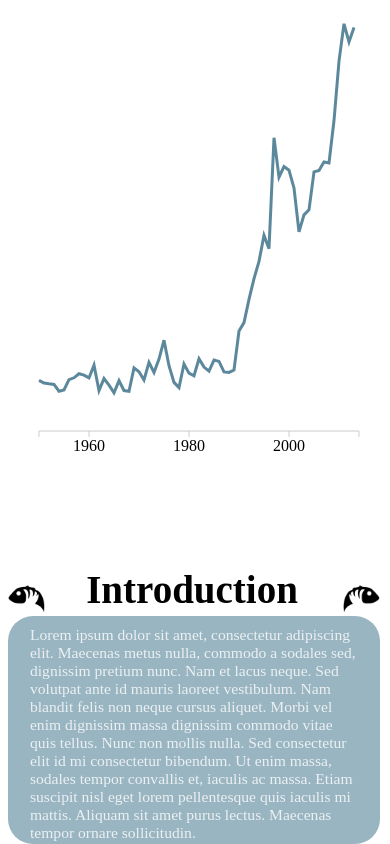
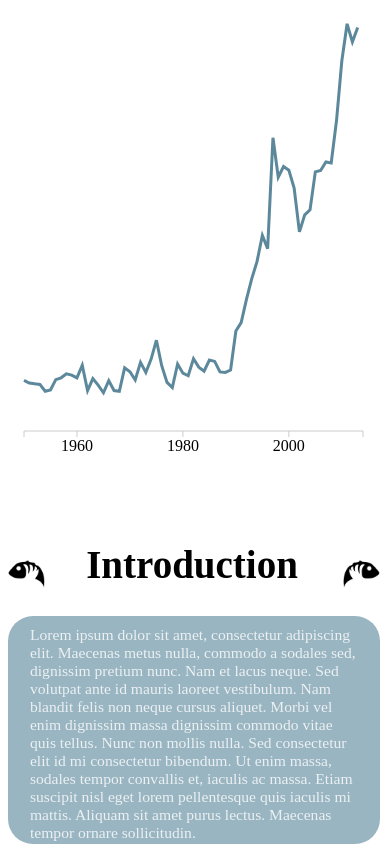
Before and after one commit to jowang0319/shark_track, a plain HTML site: page intro.html in a window 390 px wide. Drawn offline with nearby package versions, Linux system fonts and the light colour scheme; a web font is replaced by a local one.

Commit message:
iphone modify

```diff
--- a/style/style-main.css
+++ b/style/style-main.css
@@ -64,17 +64,18 @@
 
 
     #graph {
-          width: 100%;
+          width: 105%;
           height: 58vh;
           position: absolute;
           margin-top: -8%;
-          margin-left: -1%;
+          margin-left: -5%;
+          margin-right: -3%;
         }
 
     .arrow-left{
 		float:left;
 		width: 10%;
-		height:6vh;
+		height:9vh;
 		/*margin-left: 2%;*/
 		margin-top: 7%;
 		margin-bottom: 1%;
@@ -115,6 +116,7 @@
   		bottom:0px;
   		margin-right: 2%;
   		background-color:rgba(0,0,0,0);
+  		margin-top: 1%;
   	}
 
   	p.intro-content{
```
